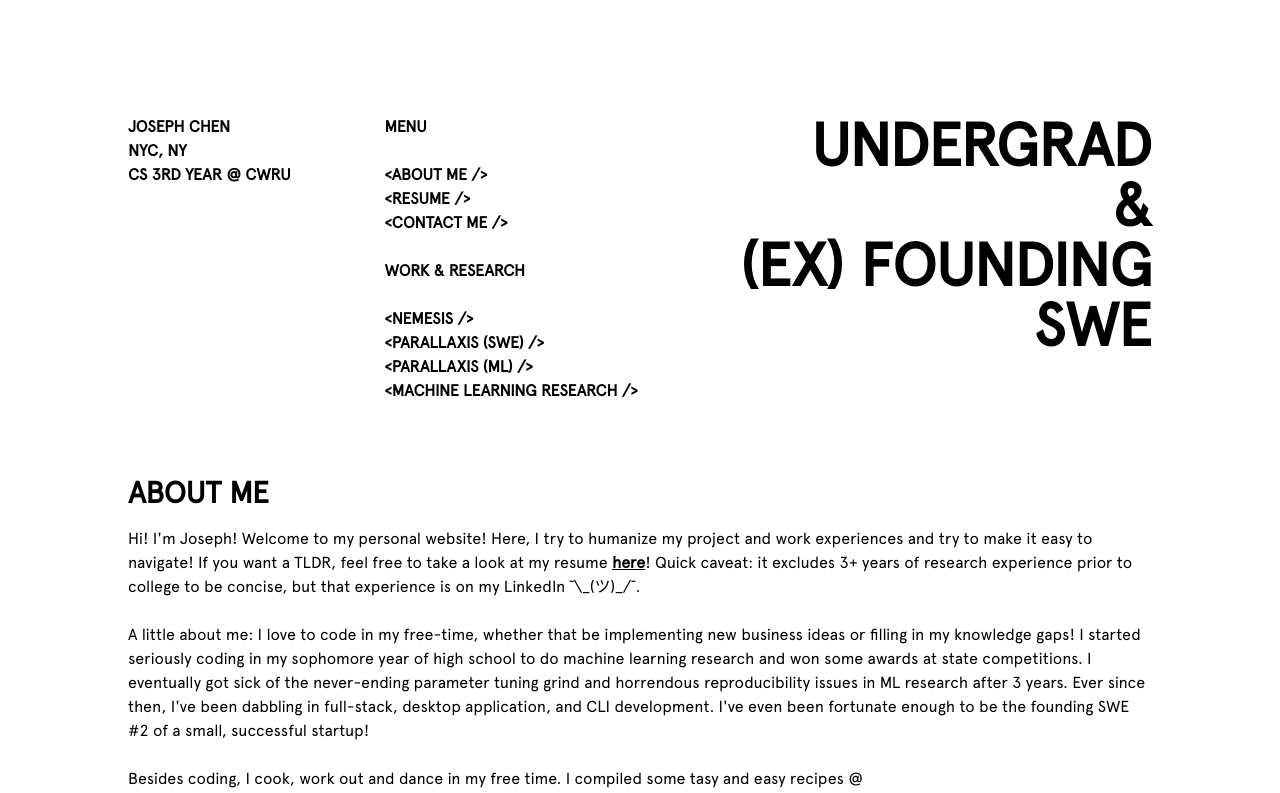
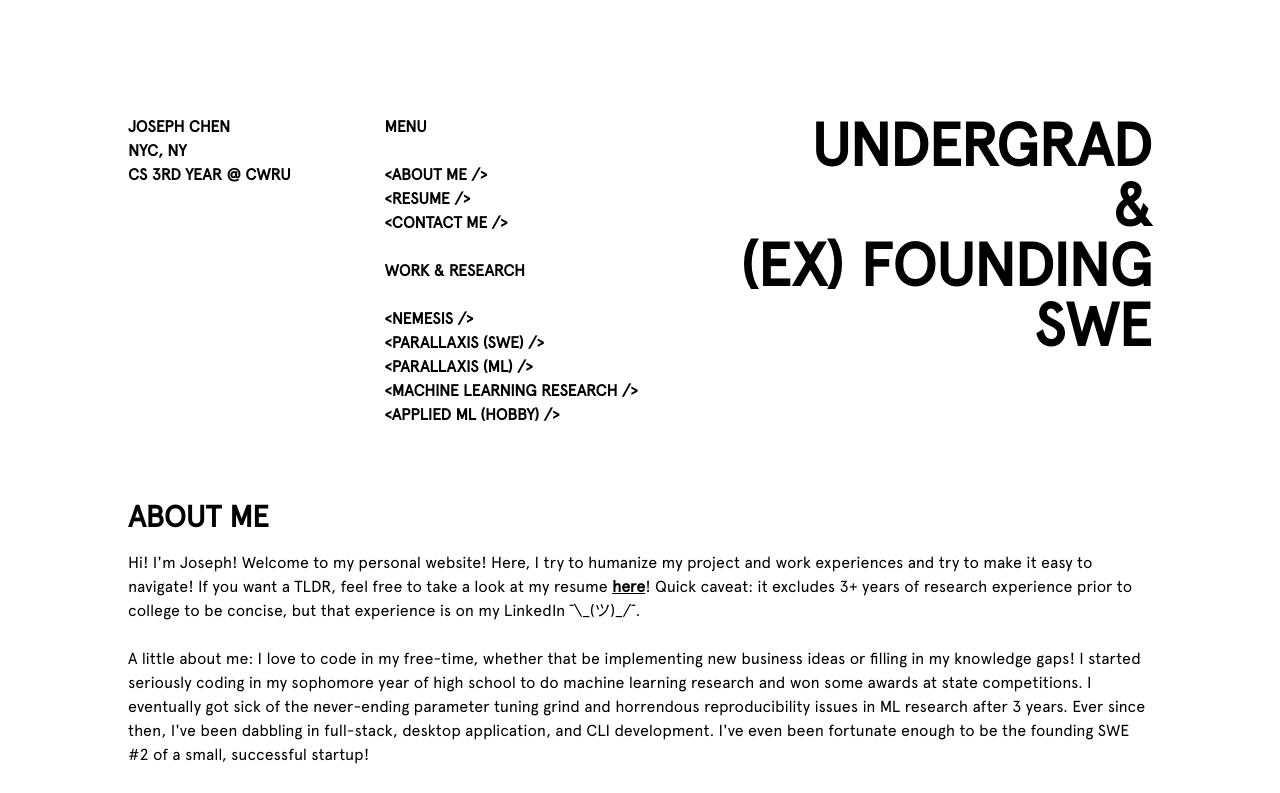
Before and after one commit to jchen42703/jchen42703.github.io, a React (Create React App) app in the folder v2/: page / in a window 1280 px wide. Shown: the top 793 px of the page. Built offline with nearby package versions, Linux system fonts and the light colour scheme.

Commit message:
Added an Applied ML section

```diff
--- a/v2/src/home/Welcome.tsx
+++ b/v2/src/home/Welcome.tsx
@@ -37,6 +37,10 @@ function Welcome() {
 		{
 			title: "<Machine Learning Research />",
 			href: "#machinelearning",
+		},
+		{
+			title: "<Applied ML (Hobby) />",
+			href: "#projects-mlops",
 		},
 	];
 
```
